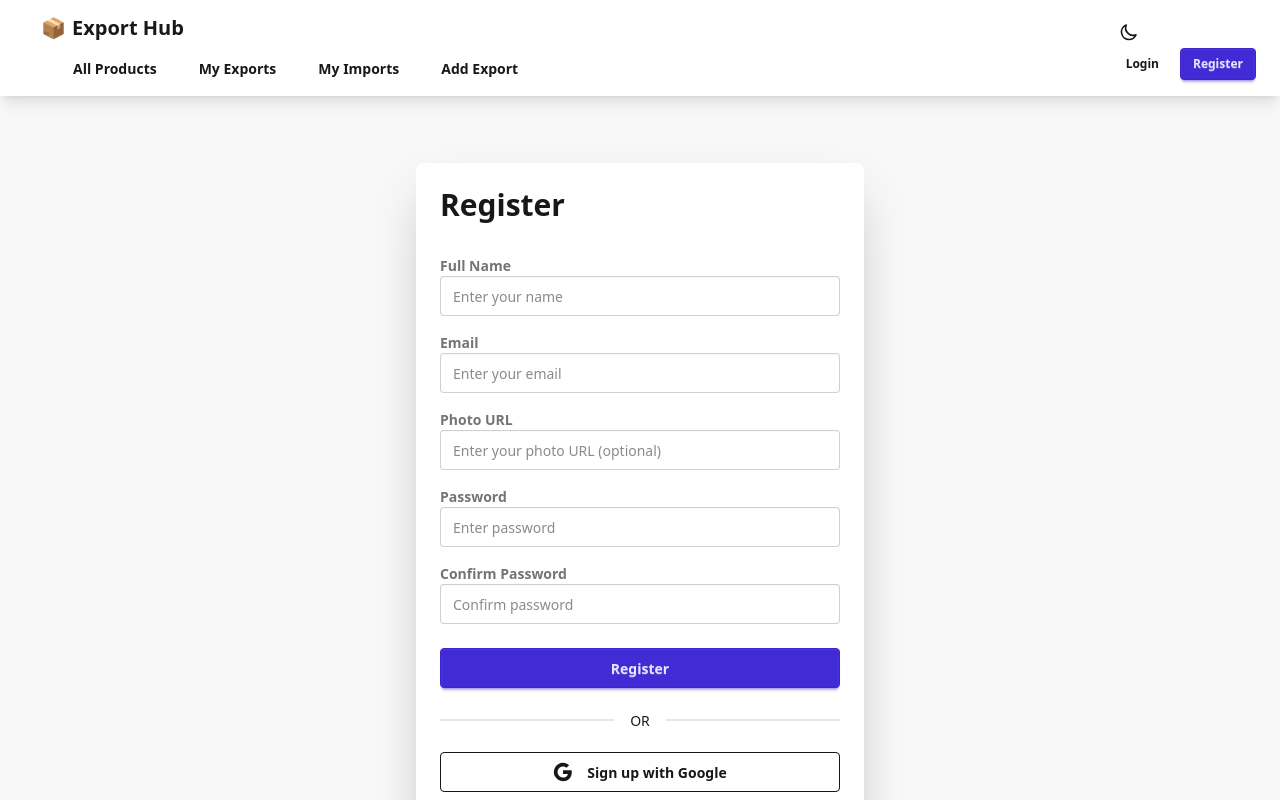
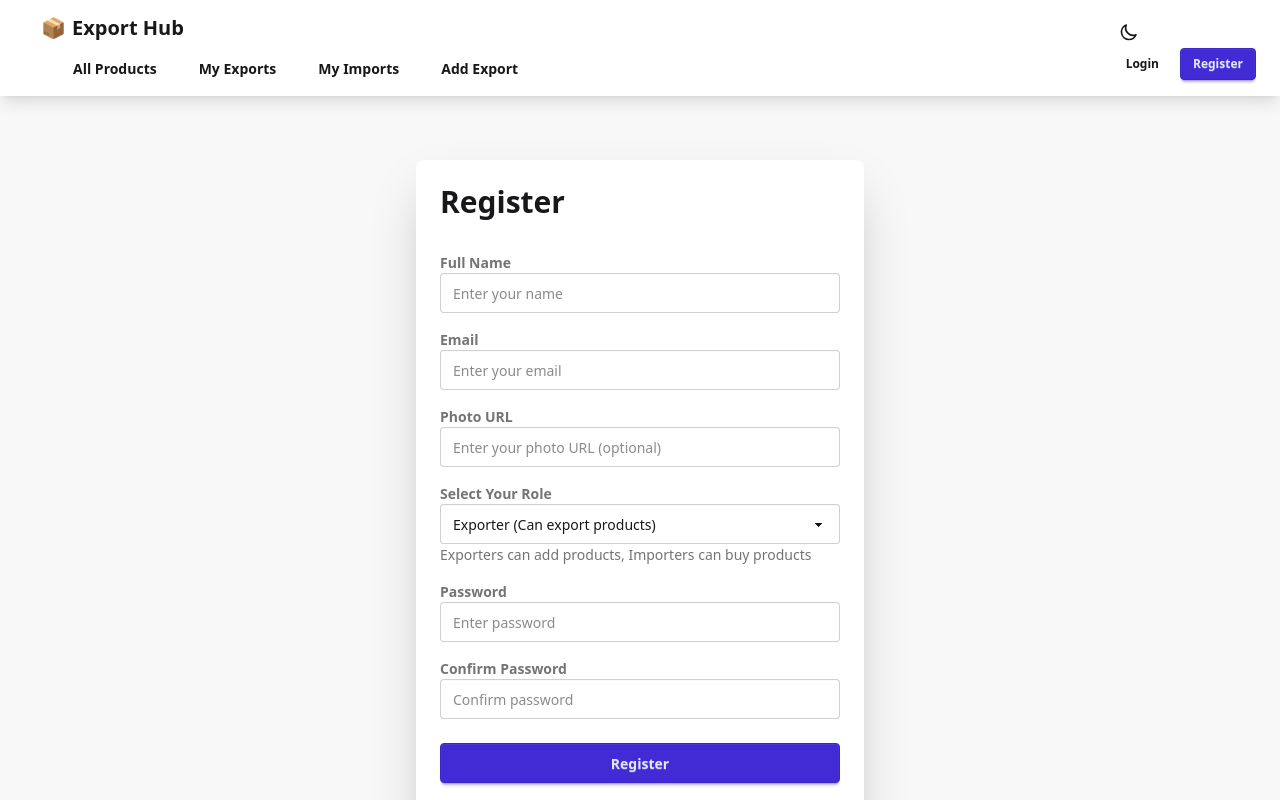
Before and after one commit to Nayem-51/client_10, a React (Vite) app: page /signup in a window 1280 px wide. Shown: the top 800 px of the page. Built offline with nearby package versions, Linux system fonts and the light colour scheme.

Commit message:
solve fixed problem

```diff
--- a/src/component/SignUp.jsx
+++ b/src/component/SignUp.jsx
@@ -9,7 +9,8 @@ function SignUp() {
     email: '',
     photoURL: '',
     password: '',
-    confirmPassword: ''
+    confirmPassword: '',
+    role: 'exporter' // Default role
   });
   const [error, setError] = useState('');
   const [passwordErrors, setPasswordErrors] = useState([]);
@@ -81,7 +82,8 @@ function SignUp() {
           name: formData.name,
           email: formData.email,
           photoURL: formData.photoURL,
-          password: formData.password
+          password: formData.password,
+          role: formData.role
         }),
       });
 
@@ -92,7 +94,8 @@ function SignUp() {
         localStorage.setItem('user', JSON.stringify({
           name: formData.name,
           email: formData.email,
-          image: formData.photoURL
+          image: formData.photoURL,
+          role: formData.role
         }));
         // Navigate to home page
         navigate('/');
@@ -119,12 +122,18 @@ function SignUp() {
       // Get user information from Google
       const user = result.user;
 
+      // Prompt user for role
+      const role = window.confirm('Are you an Exporter? (Click OK for Exporter, Cancel for Importer)')
+        ? 'exporter'
+        : 'importer';
+
       // Store user data in localStorage
       const userData = {
         uid: user.uid,
         email: user.email,
         name: user.displayName,
-        image: user.photoURL
+        image: user.photoURL,
+        role: role
       };
 
       localStorage.setItem('token', user.accessToken || 'google-auth-token');
@@ -142,7 +151,8 @@ function SignUp() {
             email: user.email,
             photoURL: user.photoURL,
             googleAuth: true,
-            uid: user.uid
+            uid: user.uid,
+            role: role
           }),
         });
       } catch (backendError) {
@@ -226,6 +236,25 @@ function SignUp() {
                 value={formData.photoURL}
                 onChange={handleChange}
               />
+            </div>
+
+            <div className="form-control mt-4">
+              <label className="label">
+                <span className="label-text font-semibold">Select Your Role</span>
+              </label>
+              <select
+                name="role"
+                className="select select-bordered w-full"
+                value={formData.role}
+                onChange={handleChange}
+                required
+              >
+                <option value="exporter">Exporter (Can export products)</option>
+                <option value="importer">Importer (Can import products)</option>
+              </select>
+              <label className="label">
+                <span className="label-text-alt">Exporters can add products, Importers can buy products</span>
+              </label>
             </div>
 
             <div className="form-control mt-4">
--- a/src/pages/AddExport.jsx
+++ b/src/pages/AddExport.jsx
@@ -2,8 +2,23 @@ import React, { useState, useEffect } from 'react';
 import { useNavigate } from 'react-router-dom';
 
 function AddExport() {
+  const navigate = useNavigate();
+  const user = JSON.parse(localStorage.getItem('user') || '{}');
+
   useEffect(() => {
     document.title = 'Add Export - Export Hub';
+
+    // Role-based access control
+    if (!user.email) {
+      alert('Please login first');
+      navigate('/signin');
+      return;
+    }
+
+    if (user.role !== 'exporter') {
+      alert('Only exporters can add products. Your role is: ' + (user.role || 'not set'));
+      navigate('/');
+    }
   }, []);
 
   const [formData, setFormData] = useState({
@@ -18,7 +33,6 @@ function AddExport() {
   const [loading, setLoading] = useState(false);
   const [error, setError] = useState('');
   const [imagePreview, setImagePreview] = useState('https://images.unsplash.com/photo-1505740420928-5e560c06d30e?w=400&h=300&fit=crop');
-  const navigate = useNavigate();
 
   const handleChange = (e) => {
     const { name, value } = e.target;
--- a/src/pages/ProductDetails.jsx
+++ b/src/pages/ProductDetails.jsx
@@ -46,6 +46,12 @@ function ProductDetails() {
     if (!user.email) {
       alert('Please login first to import products');
       navigate('/signin');
+      return;
+    }
+
+    // Check if user is an importer
+    if (user.role !== 'importer') {
+      alert('Only importers can import products. Your role is: ' + (user.role || 'not set'));
       return;
     }
 
```
